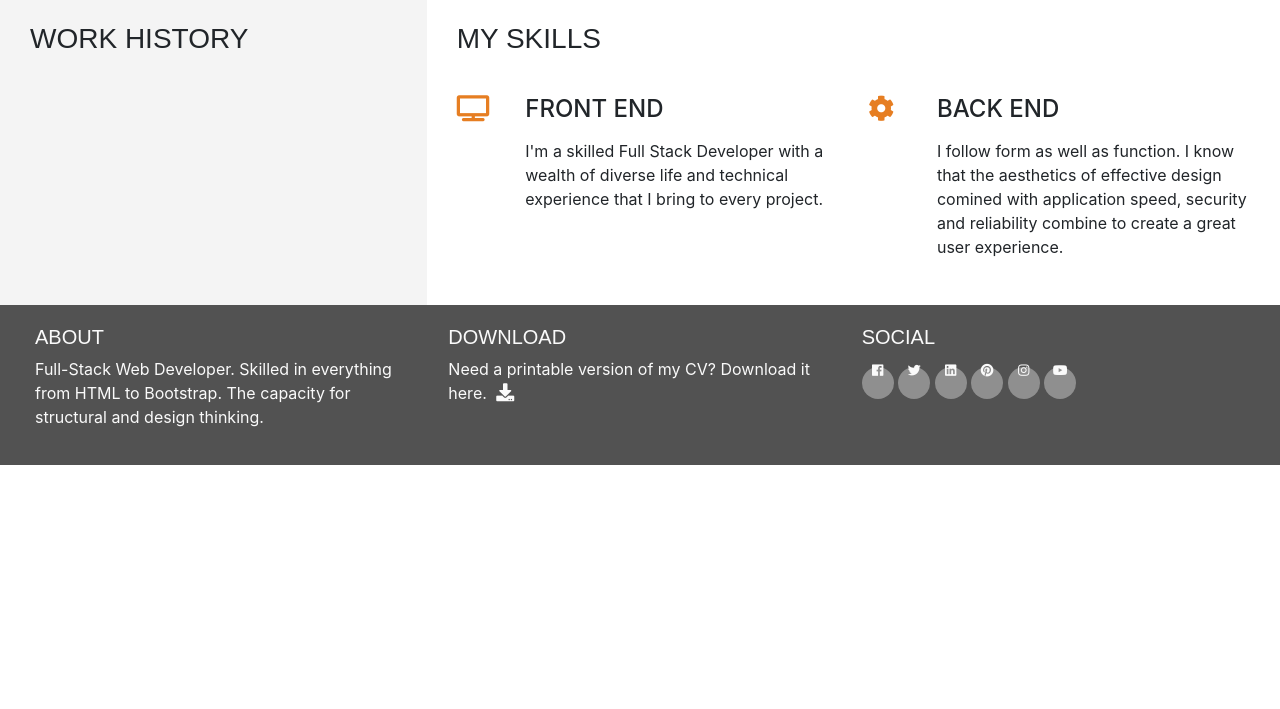
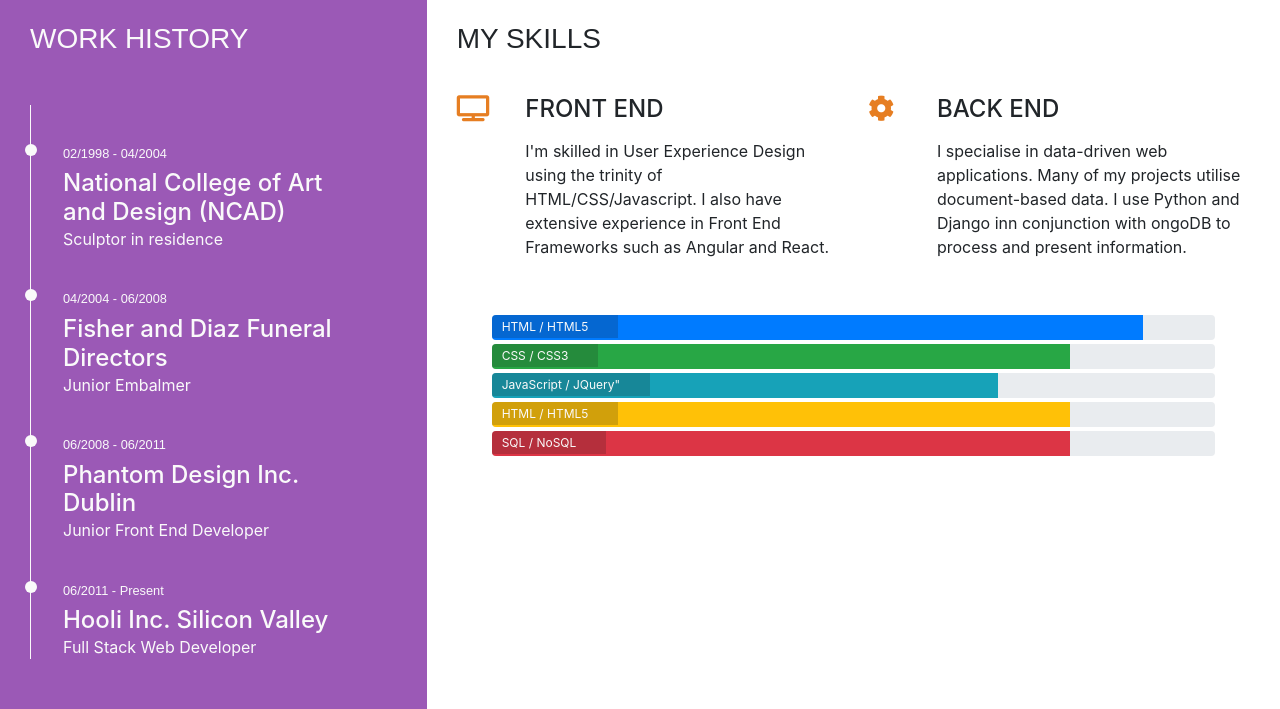
Before and after one commit to sanson0/resume, a plain HTML site: page resume.html in a window 1280 px wide. Shown: the part 372-1081 px from the top of the page. Before the commit the page ends 837 px from the top, so only its background shows below. Drawn offline with nearby package versions, Linux system fonts and the light colour scheme.

Commit message:
resume complete

```diff
--- a/Assets/css/style.css
+++ b/Assets/css/style.css
@@ -11,6 +11,10 @@
 
 .bg-color-personal-info {
     background-color: #f4f4f4;
+}
+
+.bg-color-work-history {
+    background-color: #9b59b6;
 }
 
 .ui-menu-color-home {
@@ -27,6 +31,8 @@
 .ui-menu-color-download {
     background-color: #525252;
 }
+
+
 
 /*-------------------------------Special paddings/margins/text */
 
@@ -58,6 +64,7 @@ h1,h2,h3,h4 {
     float: none;
 }
 
+.history-heading,
 .section-heading {
     font-family: "Exo", sans-serif;
     font-weight: 300;
@@ -243,3 +250,67 @@ footer {
     position: relative;
     width: 60%;
 }
+/*-------------------------------Skills */
+
+.progress {
+    position: relative;
+    height: 25px;
+    margin-bottom: 4px;
+}
+.progress-type {
+    position: absolute;
+    left: 0px;
+    font-weight: 400;
+    padding: 3px 30px 2px 10px;
+    color: #fafafa;
+    background-color: rgba(25, 25, 25, 0.2);
+}
+.progress-section {
+    margin: 40px 20px;
+}
+
+/*-------------------------------Work History */
+
+.history-heading {
+    color: #fafafa;
+    margin-bottom: 50px;
+}
+.timeline-item {
+    padding: 4em 2em 0em 2em;
+    position: relative;
+    color: #fafafa;
+    border-left: 1px solid;
+}
+
+.timeline-item p {
+    padding: 0;
+    margin: 0;
+}
+
+.timeline-item:before {
+    content: attr(data-dates);
+    position: absolute;
+    left: 2.5em;
+    top: 3em;
+    display: block;
+    font-family: "Exo", sans-serif;
+    font-weight: 500;
+    font-size: 0.8em;
+    padding: 0;
+    margin: 0;
+}
+
+.timeline-item:after {
+    width: 12px;
+    height: 12px;
+    display: block;
+    top: 2.4em;
+    position: absolute;
+    left: -6px;
+    border-radius: 12px;
+    content: '';
+    background: #fafafa;
+}
+.history-items {
+    margin-bottom: 30px;
+}
--- a/resume.html
+++ b/resume.html
@@ -47,16 +47,31 @@
 
     <section class="container-fluid">
         <div class="row">
-            <div class="col-md-4 bg-color-personal-info section-column">
+            <div class="col-md-4 bg-color-work-history section-column">
                 <div class="row">
                     <div class="col-12">
-                        <h3 class="section-heading uppercase">
+                        <h3 class="history-heading uppercase">
                             Work History
                         </h3>
                     </div>
                 </div>
-                <div class="personal-info-item">
-
+                <div class="history-items">
+                <div class="timeline-item" data-dates="02/1998 - 04/2004">
+                    <h4>National College of Art and Design (NCAD)</h4>
+                    <p>Sculptor in residence</p>
+                </div>
+                <div class="timeline-item" data-dates="04/2004 - 06/2008">
+                    <h4>Fisher and Diaz Funeral Directors</h4>
+                    <p>Junior Embalmer</p>
+                </div>
+                <div class="timeline-item" data-dates="06/2008 - 06/2011">
+                    <h4>Phantom Design Inc. Dublin</h4>
+                    <p>Junior Front End Developer</p>
+                </div>
+                <div class="timeline-item" data-dates="06/2011 - Present">
+                    <h4>Hooli Inc. Silicon Valley</h4>
+                    <p>Full Stack Web Developer</p>
+                </div>
                 </div>
             </div>
             <div class="col-md-8 bg-color-three-reasons section-column">
@@ -74,7 +89,8 @@
                             <div class="col-10">
                                 <h4 class="three-reasons-heading uppercase">Front End</h4>
                                 <p>
-                                    I'm a skilled Full Stack Developer with a wealth of diverse life and technical experience that I bring to every project.
+                                    I'm skilled in User Experience Design using the trinity of HTML/CSS/Javascript.
+                                    I also have extensive experience in Front End Frameworks such as Angular and React.
                                 </p>
                             </div>
                         </div>
@@ -87,10 +103,45 @@
                             <div class="col-10">
                                 <h4 class="three-reasons-heading uppercase">Back End</h4>
                                 <p>
-                                    I follow form as well as function. I know that the aesthetics of effective design comined
-                                     with application speed, security and reliability combine to create a great user experience.
+                                    I specialise in data-driven web applications. Many of my projects utilise document-based data.
+                                    I use Python and Django inn conjunction with ongoDB to process and present information.
                                 </p>
                             </div>
+                        </div>
+                    </div>
+
+                </div>
+                <div class="row progress-section">
+                    <div class="col">
+                        <div class="progress">
+                            <div class="progress-bar" role="progressbar" aria-valuenow="90" aria-valuemin="0" aria-valuemax="100" style="width:90%;">
+                                <span class="sr-only">90% complete</span>
+                            </div>
+                            <span class="progress-type">HTML / HTML5</span>
+                        </div>
+                         <div class="progress">
+                            <div class="progress-bar bg-success" role="progressbar" aria-valuenow="80" aria-valuemin="0" aria-valuemax="100" style="width:80%;">
+                                <span class="sr-only">80% complete</span>
+                            </div>
+                            <span class="progress-type">CSS / CSS3</span>
+                        </div>
+                         <div class="progress">
+                            <div class="progress-bar bg-info" role="progressbar" aria-valuenow="70" aria-valuemin="0" aria-valuemax="100" style="width:70%;">
+                                <span class="sr-only">70% complete</span>
+                            </div>
+                            <span class="progress-type">JavaScript / JQuery"</span>
+                        </div>
+                         <div class="progress">
+                            <div class="progress-bar bg-warning" role="progressbar" aria-valuenow="80" aria-valuemin="0" aria-valuemax="100" style="width:80%;">
+                                <span class="sr-only">80% complete</span>
+                            </div>
+                            <span class="progress-type">HTML / HTML5</span>
+                        </div>
+                         <div class="progress">
+                            <div class="progress-bar bg-danger" role="progressbar" aria-valuenow="80" aria-valuemin="0" aria-valuemax="100" style="width:80%;">
+                                <span class="sr-only">80% complete</span>
+                            </div>
+                            <span class="progress-type">SQL / NoSQL</span>
                         </div>
                     </div>
                 </div>
```
